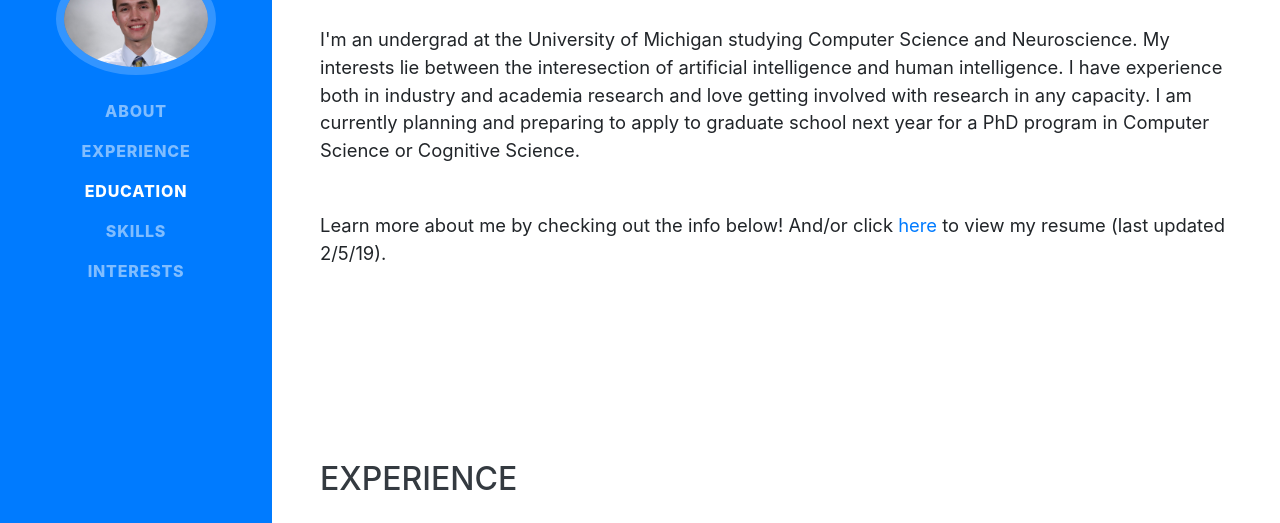
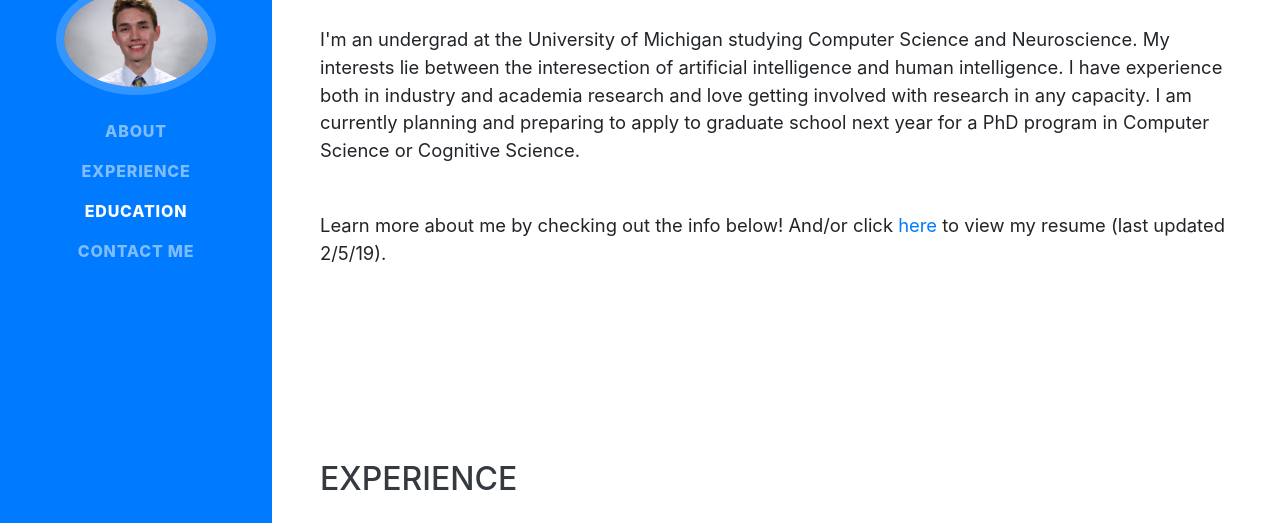
Before and after one commit to jday54/jday54.github.io, a website with bundled scripts: page index.html in a window 1280 px wide. Shown: the part 277-800 px from the top of the page. Built offline with nearby package versions, Linux system fonts and the light colour scheme; a web font is replaced by a local one.

Commit message:
fixed nav bar links/names

```diff
--- a/index.html
+++ b/index.html
@@ -46,11 +46,11 @@
         <li class="nav-item">
           <a class="nav-link js-scroll-trigger" href="#education">Education</a>
         </li>
+        <!-- <li class="nav-item">
+          <a class="nav-link js-scroll-trigger" href="#skills">Skills</a>
+        </li> -->
         <li class="nav-item">
-          <a class="nav-link js-scroll-trigger" href="#skills">Skills</a>
-        </li>
-        <li class="nav-item">
-          <a class="nav-link js-scroll-trigger" href="#interests">Interests</a>
+          <a class="nav-link js-scroll-trigger" href="#interests">Contact Me</a>
         </li>
       </ul>
     </div>
```
